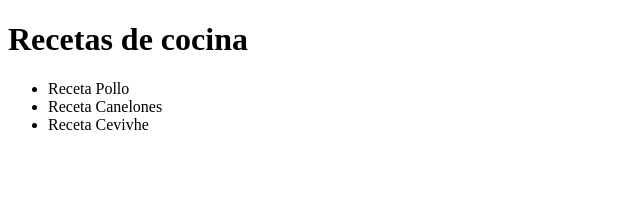
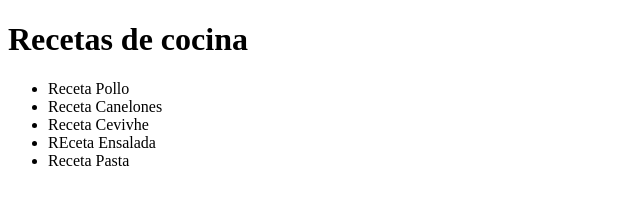
Before and after one commit to wikidev-s/repositorio_html, a plain HTML site: page index.html in a window 1280 px wide. Shown: the whole page, without its empty margins (0-640 px from the left). Drawn offline with Linux system fonts and the light colour scheme.

Commit message:
Nuevas recetas anadidas

```diff
--- a/index.html
+++ b/index.html
@@ -12,6 +12,8 @@
             <li>Receta Pollo</li>
             <li>Receta Canelones</li>
             <li>Receta Cevivhe</li>
+            <li>REceta Ensalada</li>
+            <li>Receta Pasta</li>
         </ul>
     </nav>
 </body>
```
